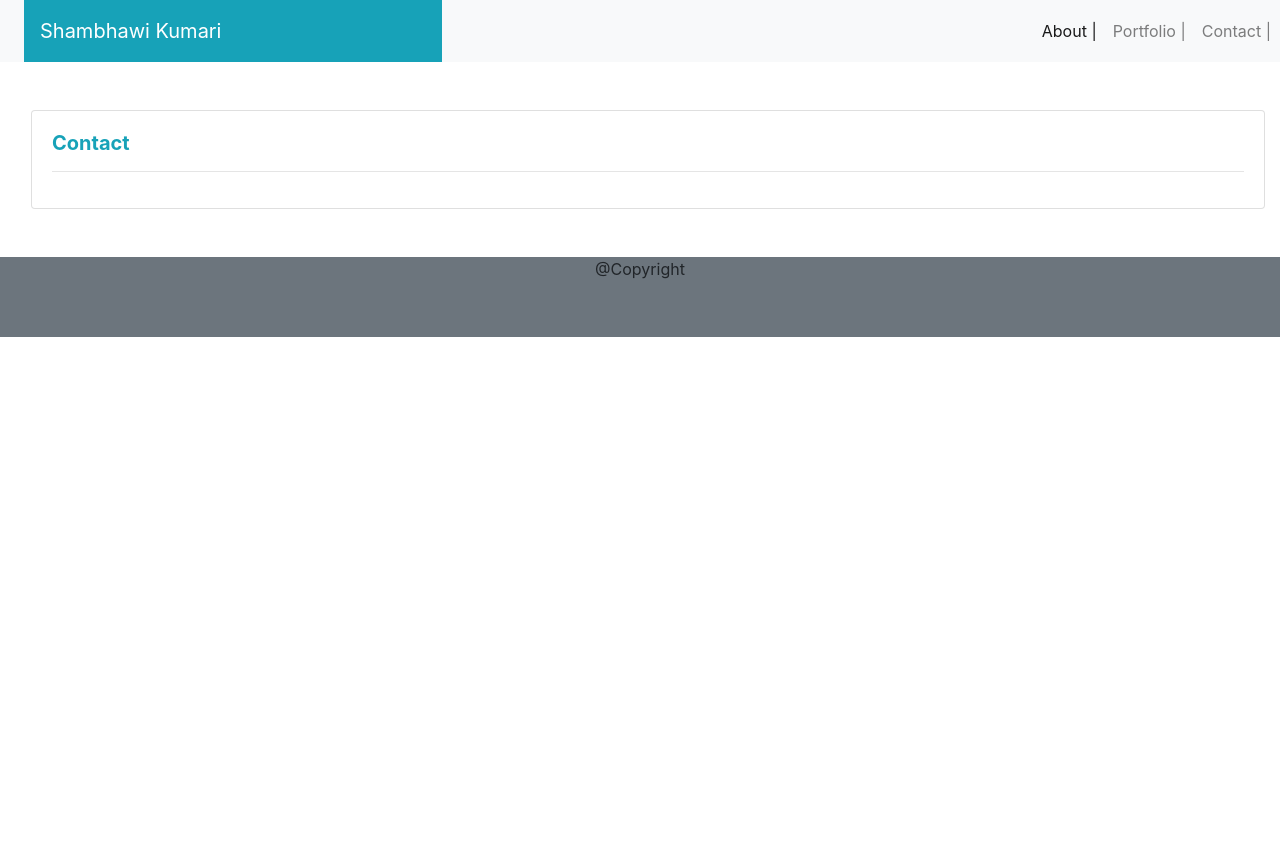
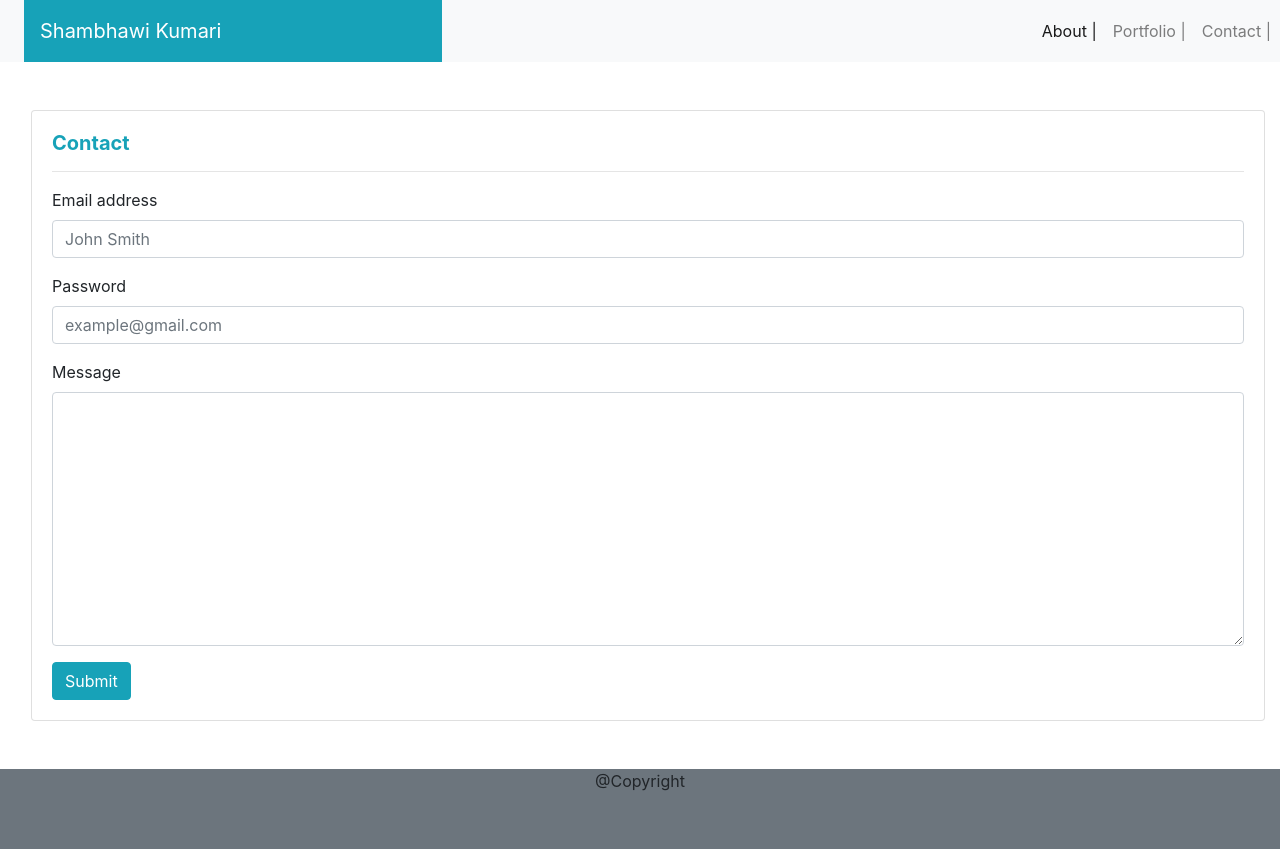
Before and after one commit to shambhawi13/responsive-portfolio, a plain HTML site: page contact.html in a window 1280 px wide. Before the commit the page ends 800 px from the top, so only its background shows below. Drawn offline with nearby package versions, Linux system fonts and the light colour scheme.

Commit message:
added forms in contact page

```diff
--- a/contact.html
+++ b/contact.html
@@ -54,7 +54,21 @@
                   <h5 class="card-title text-info"><strong>Contact</strong></h5>
                   <hr>
                   <!-- form -->
-
+                  <form>
+                    <div class="form-group">
+                      <label for="exampleInputEmail1">Email address</label>
+                      <input type="email" class="form-control" id="exampleInputEmail1" aria-describedby="emailHelp" placeholder="John Smith">
+                    </div>
+                    <div class="form-group">
+                      <label for="exampleInputPassword1">Password</label>
+                      <input type="password" class="form-control" id="exampleInputPassword1" placeholder="example@gmail.com">
+                    </div>
+                    <div class="form-group">
+                      <label for="exampleFormControlTextarea1">Message</label>
+                      <textarea class="form-control" id="exampleFormControlTextarea1" rows="10"></textarea>
+                    </div>
+                    <button type="submit" class="btn btn-info">Submit</button>
+                  </form>
                   <!-- form end -->
               </div>
           </div>
```
